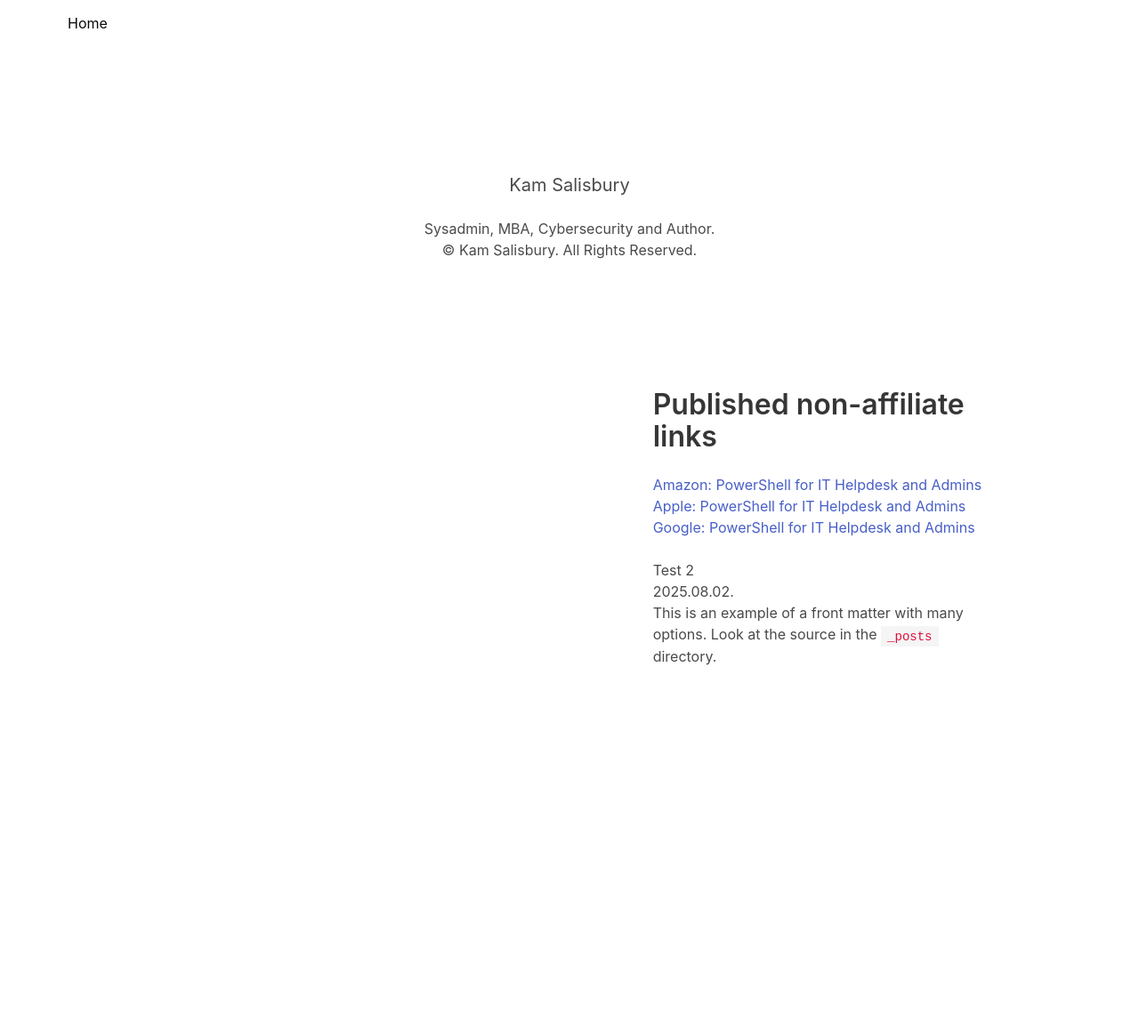
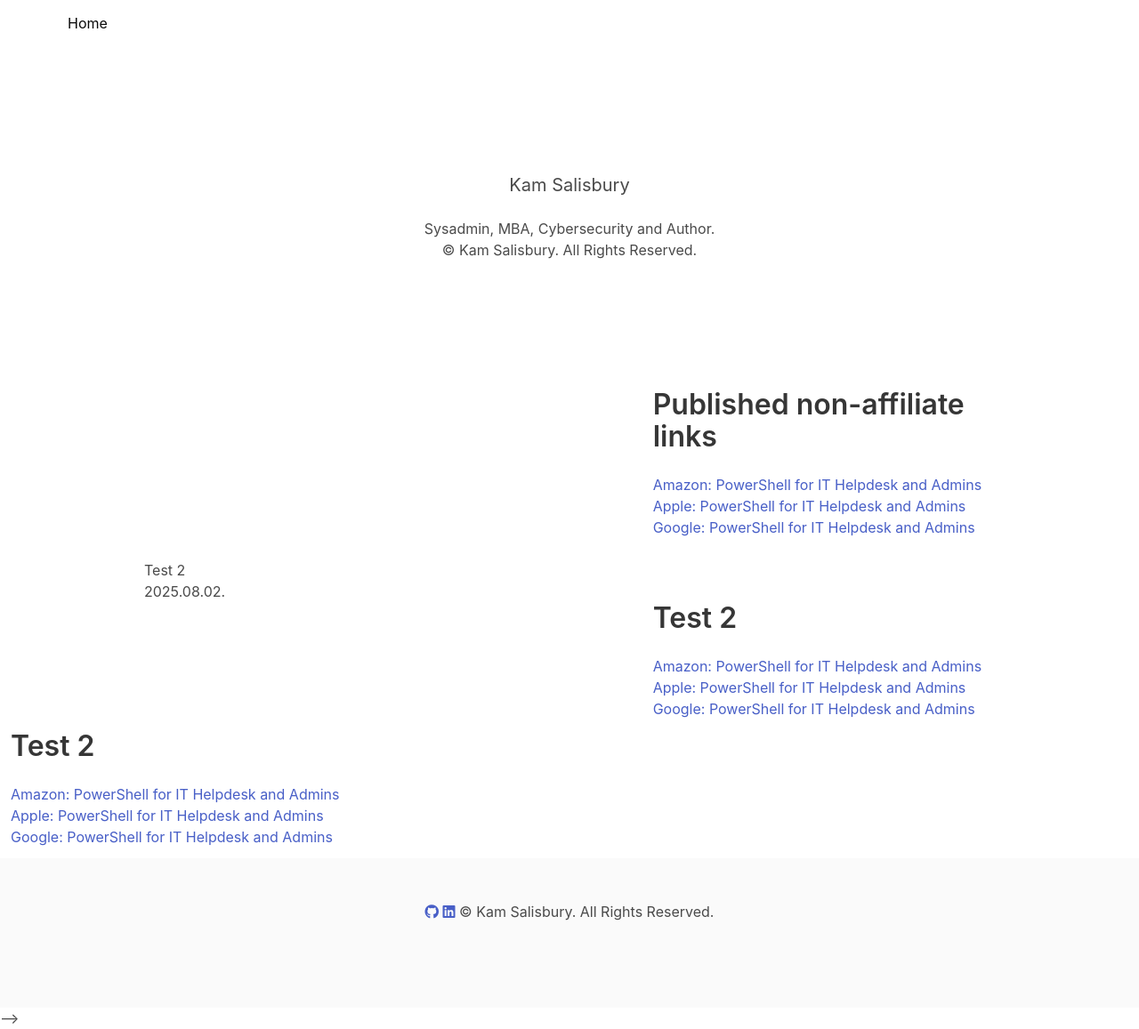
Before and after one commit to kamsalisbury/kamsalisbury.github.io, a Jekyll site: the page built from _posts/2025-08-02-Test2.md, in a window 1280 px wide. Shown: the whole page at 89% size. Built offline with Jekyll 4.4.1, drawn with Linux system fonts in a browser that asks for light colours; nearby versions of some CDN libraries; before the commit the page ends 900 px from its top, so only the background shows below that.

Commit message:
Adjust layout

```diff
--- a/_layouts/default.html
+++ b/_layouts/default.html
@@ -31,7 +31,7 @@
                           <i class="fab fa-facebook"></i>
                         </a> -->
                                 <a href="https://github.com/kamsalisbury">
-                                    <i class="fa fa-github"></i>
+                                    <i class="fa fa-github" aria-hidden="true"></i>
                                 </a>
                                 <a href="https://LinkedIn.com/in/kam-reef-salisbury">
                                     <i class="fa fa-linkedin" aria-hidden="true"></i>
@@ -82,22 +82,7 @@
 
                                 </div>
                             </article>
-                            <article class="columns featured">
-                                <div class="column is-7 post-img ">
-                                    <!-- <img src="https://cdn.emk.dev/templates/featured-image.png" alt=""> -->
-                                </div>
-                                <div class="column is-5 featured-content va">
-                                    <div>
-                                        {{ content }}
-                                        <!-- <h3 class="heading post-category">Category Name</h3>
-                            <h1 class="title post-title">Blog Posts Template</h1>
-                            <p class="post-excerpt">This template is based off of the official default blog template created by the fine folks over at <a href="https://ghost.io">Ghost</a>. If you are looking for a fully featured blog platform, I highly recommend checking them out!</p>
-                            <br>
-                            <a href="#" class="button is-primary">Read More</a> -->
-                                    </div>
-
-                                </div>
-                            </article>
+                            {{ content }}
                         </div>
                     </div>
                 </div>
--- a/_layouts/post.html
+++ b/_layouts/post.html
@@ -7,6 +7,27 @@ layout: default
   <time class="date" datetime="{{ page.date | date_to_xmlschema }}">{{ page.date | date: "%Y.%m.%d." }}</time>
 </header>
 
-<article role="article">
-  {{ content }}
+<article class="columns featured" role="article">
+  <div class="column is-7 post-img ">
+    <!-- <img src="https://cdn.emk.dev/templates/featured-image.png" alt=""> -->
+  </div>
+  <div class="column is-5 featured-content va">
+    <div>
+      <h1 class="title post-title">{{ page.title }}</h1>
+      <p class="post-excerpt">
+        <a href="https://www.amazon.com/gp/product/B07W8XW6K6/ref=dbs_a_def_rwt_bibl_vppi_i0">Amazon: PowerShell for IT
+          Helpdesk and Admins</a><br />
+        <a
+          href="https://books.apple.com/us/book/powershell-for-it-helpdesk-and-admins/id1573751396?itsct=books_box_link&itscg=30200&ls=1">Apple:
+          PowerShell for IT Helpdesk and Admins</a><br />
+        <a href="https://www.google.com/books/edition/PowerShell_for_IT_Helpdesk_and_Admins/MccyEAAAQBAJ?hl=en&gbpv=0">Google:
+          PowerShell for IT Helpdesk and Admins</a>
+      </p>
+      <!-- <h3 class="heading post-category">Category Name</h3>
+  <h1 class="title post-title">Blog Posts Template</h1>
+  <p class="post-excerpt">This template is based off of the official default blog template created by the fine folks over at <a href="https://ghost.io">Ghost</a>. If you are looking for a fully featured blog platform, I highly recommend checking them out!</p>
+  <br>
+  <a href="#" class="button is-primary">Read More</a> -->
+    </div>
+  </div>
 </article>
```
